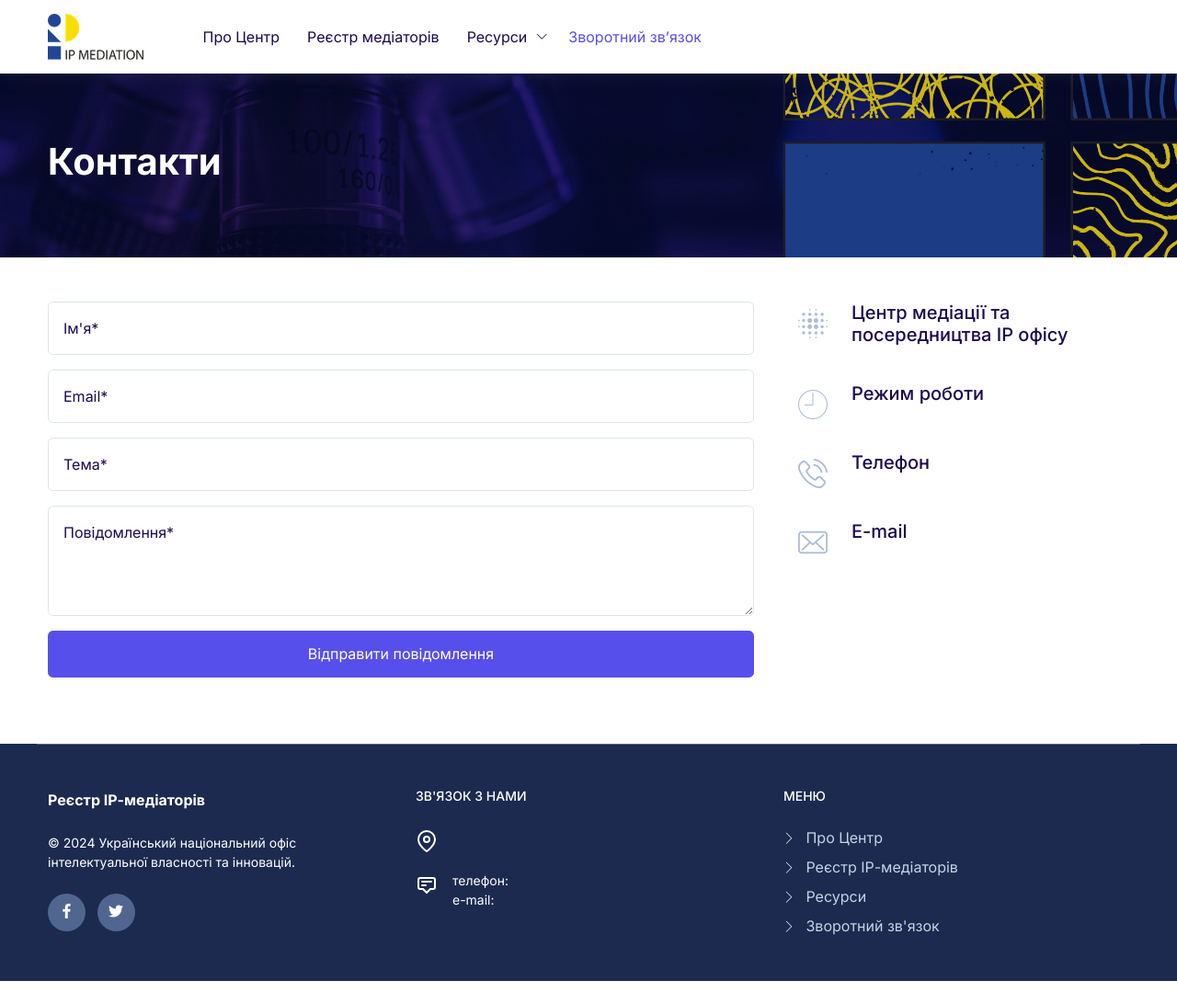
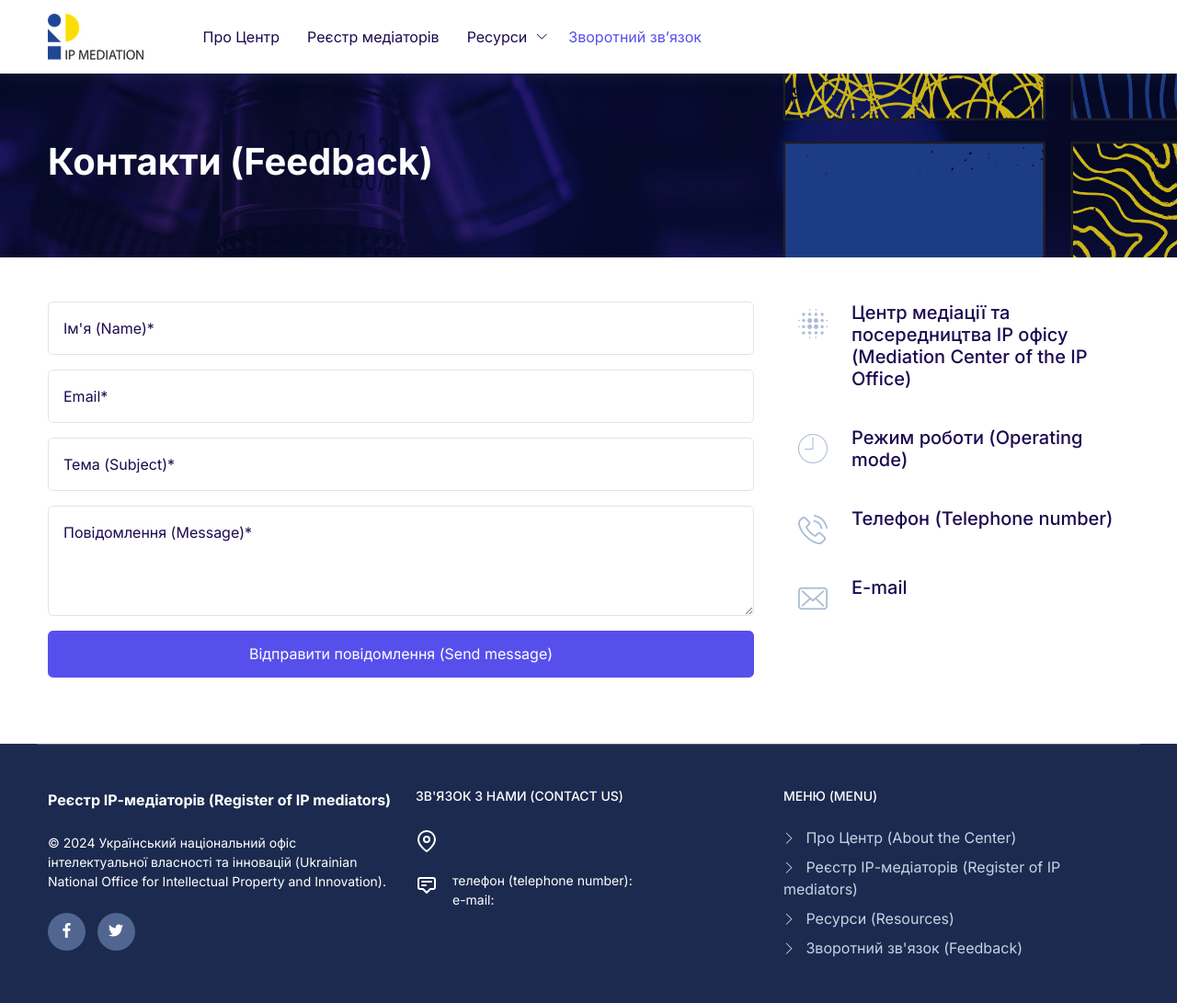
Before and after one commit to alexmon1989/mediation, a Django app: page /contacts/ in a window 1280 px wide. Shown: the whole page at 92% size. Before the commit the page ends 1067 px from the top, so only its background shows below. Run offline with Django 4.2, Linux system fonts and the light colour scheme; data that the repository does not hold is empty; some libraries are stand-ins or nearby versions.

Commit message:
add english texts

```diff
--- a/apps/contacts/templates/contacts/index/_partials/details.html
+++ b/apps/contacts/templates/contacts/index/_partials/details.html
@@ -12,7 +12,7 @@
                     </div>
 
                     <div>
-                        <h2 class="fs-5">Центр медіації та посередництва IP офісу</h2>
+                        <h2 class="fs-5">Центр медіації та посередництва IP офісу (Mediation Center of the IP Office)</h2>
                         <div class="m-0 fs-6 text-muted">{{ contacts_data.address|linebreaks }}</div>
                     </div>
                 </div>
@@ -23,7 +23,7 @@
                     </div>
 
                     <div>
-                        <h3 class="h5">Режим роботи</h3>
+                        <h3 class="h5">Режим роботи (Operating mode)</h3>
                         <div class="m-0 fs-6 text-muted">{{ contacts_data.work_hours|linebreaks }}</div>
                     </div>
                 </div>
@@ -34,7 +34,7 @@
                     </div>
 
                     <div>
-                        <h3 class="h5">Телефон</h3>
+                        <h3 class="h5">Телефон (Telephone number)</h3>
                         <ul class="list-unstyled m-0">
                             {% for item in contacts_data.phone_set.all %}
                                 <li class="list-item mb-2 text-gray-500">
--- a/apps/contacts/templates/contacts/index/_partials/form.html
+++ b/apps/contacts/templates/contacts/index/_partials/form.html
@@ -69,7 +69,7 @@
 
     <div class="form-floating mb-3">
         <input required placeholder="Ім'я" id="contact_name" name="contact_name" type="text" class="form-control">
-        <label for="contact_name">Ім'я*</label>
+        <label for="contact_name">Ім'я (Name)*</label>
     </div>
 
     <div class="form-floating mb-3">
@@ -79,13 +79,13 @@
 
     <div class="form-floating mb-3">
         <input placeholder="Тема" id="contact_subject" name="contact_subject" type="text" class="form-control">
-        <label for="contact_subject">Тема*</label>
+        <label for="contact_subject">Тема (Subject)*</label>
     </div>
 
     <div class="form-floating mb-3">
         <textarea required placeholder="Повідомлення" id="contact_message" name="contact_message" class="form-control"
                   rows="3" style="min-height:120px"></textarea>
-        <label for="contact_message">Повідомлення*</label>
+        <label for="contact_message">Повідомлення (Message)*</label>
     </div>
 
     <!--
@@ -112,7 +112,7 @@
 
 
     <button type="submit" class="btn btn-primary w-100">
-        Відправити повідомлення
+        Відправити повідомлення (Send message)
     </button>
 
 </form>
--- a/apps/contacts/templates/contacts/index/_partials/title.html
+++ b/apps/contacts/templates/contacts/index/_partials/title.html
@@ -7,7 +7,7 @@
 
     <div class="container">
         <h1 class="fw-bold">
-            Контакти
+            Контакти (Feedback)
         </h1>
     </div>
 </div>
--- a/apps/registry/models.py
+++ b/apps/registry/models.py
@@ -107,7 +107,7 @@ class Mediator(TimeStampModel):
     def educations_titles(self) -> List[str]:
         """Повертає список із освітами медіатора."""
         res = []
-        educations = self.mediatoreducation_set.order_by('year_from').select_related('education_institution')
+        educations = self.mediatoreducation_set.order_by('pk', 'year_from').select_related('education_institution')
         for item in educations:
             years = []
             years_str = ''
--- a/apps/registry/templates/registry/list/_partials/submit.html
+++ b/apps/registry/templates/registry/list/_partials/submit.html
@@ -1 +1 @@
-<button type="submit" class="btn btn-primary btn-sm mt-2"><i class="fi fi-search"></i>Пошук</button>
+<button type="submit" class="btn btn-primary btn-sm mt-2"><i class="fi fi-search"></i>Пошук (Search)</button>
--- a/apps/registry/templates/registry/list/_partials/title.html
+++ b/apps/registry/templates/registry/list/_partials/title.html
@@ -7,7 +7,7 @@
 
     <div class="container">
         <h1 class="fw-bold">
-            Реєстр IP-медіаторів
+            Реєстр IP медіаторів (Register of IP mediators)
         </h1>
     </div>
 </div>
--- a/templates/_partials/footer.html
+++ b/templates/_partials/footer.html
@@ -13,10 +13,10 @@
 
             <div class="col-12 col-lg-4 mb-4">
 
-                <p class="fw-bold">Реєстр ІР-медіаторів</p>
+                <p class="fw-bold">Реєстр ІР-медіаторів (Register of IP mediators)</p>
 
                 <div class="my-4"><!-- copyright -->
-                    <p class="small mb-0">&copy; {% now "Y" %} Український національний офіс інтелектуальної власності та інновацій.</p>
+                    <p class="small mb-2">&copy; {% now "Y" %} Український національний офіс інтелектуальної власності та інновацій (Ukrainian National Office for Intellectual Property and Innovation).</p>
                 </div>
 
                 <!-- social icons -->
@@ -36,7 +36,7 @@
 
             <div class="col-12 col-lg-4 mb-4">
 
-                <h3 class="small mb-4">ЗВ'ЯЗОК З НАМИ</h3>
+                <h3 class="small mb-4">ЗВ'ЯЗОК З НАМИ (CONTACT US)</h3>
                 {% contacts_data as contacts_data %}
 
                 <div class="small d-flex align-items-start my-3">
@@ -59,7 +59,7 @@
                     </svg>
                     <ul class="list-unstyled p-0 m-0 w-100">
                         <li>
-                            телефон:
+                            телефон (telephone number):<br>
                             {% for item in contacts_data.phone_set.all %}
                                 <a href="tel:{{ item.value }}" class="text-white text-dashed">{{ item.value }}</a>{% if not forloop.last %}, {% endif %}
                             {% endfor %}
@@ -78,24 +78,24 @@
 
             <div class="col-12 col-lg-4 mb-4">
 
-                <h3 class="small mb-4">МЕНЮ</h3>
+                <h3 class="small mb-4">МЕНЮ (MENU)</h3>
 
                 <ul class="list-unstyled">
                     <li class="list-item mb-2">
                         <i class="fi fi-arrow-end me-2 smaller"></i>
-                        <a class="text-gray-400" href="{% url 'about:index' %}">Про Центр</a>
+                        <a class="text-gray-400" href="{% url 'about:index' %}">Про Центр (About the Center)</a>
                     </li>
                     <li class="list-item mb-2">
                         <i class="fi fi-arrow-end me-2 smaller"></i>
-                        <a class="text-gray-400" href="{% url 'registry:index' %}">Реєстр ІР-медіаторів</a>
+                        <a class="text-gray-400" href="{% url 'registry:index' %}">Реєстр ІР-медіаторів (Register of IP mediators)</a>
                     </li>
                     <li class="list-item mb-2">
                         <i class="fi fi-arrow-end me-2 smaller"></i>
-                        <a class="text-gray-400" href="{% url 'resources:index' %}">Ресурси</a>
+                        <a class="text-gray-400" href="{% url 'resources:index' %}">Ресурси (Resources)</a>
                     </li>
                     <li class="list-item mb-2">
                         <i class="fi fi-arrow-end me-2 smaller"></i>
-                        <a class="text-gray-400" href="{% url 'contacts:index' %}">Зворотний зв'язок</a>
+                        <a class="text-gray-400" href="{% url 'contacts:index' %}">Зворотний зв'язок (Feedback)</a>
                     </li>
                 </ul>
 
```
Also changed, not shown: apps/registry/forms.py (+4 -4 lines).
